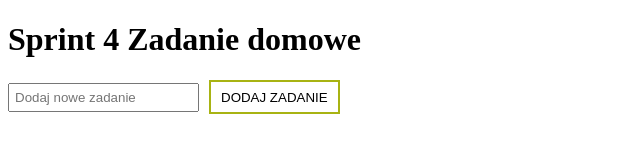
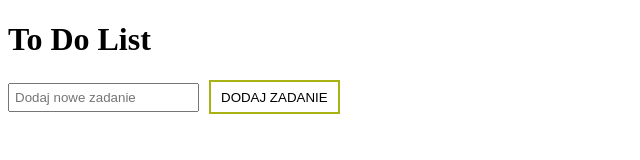
Before and after one commit to katarzynatchir/ToDoList, a plain HTML site: page index.html in a window 1280 px wide. Shown: the whole page, without its empty margins (0-640 px from the left). Drawn offline with Linux system fonts and the light colour scheme.

Commit message:
Change h1

```diff
--- a/index.html
+++ b/index.html
@@ -7,7 +7,7 @@
     <link rel="stylesheet" href="style.css" />
   </head>
   <body>
-    <h1>Sprint 4 Zadanie domowe</h1>
+    <h1>To Do List</h1>
 
     <input
       type="text"
```
